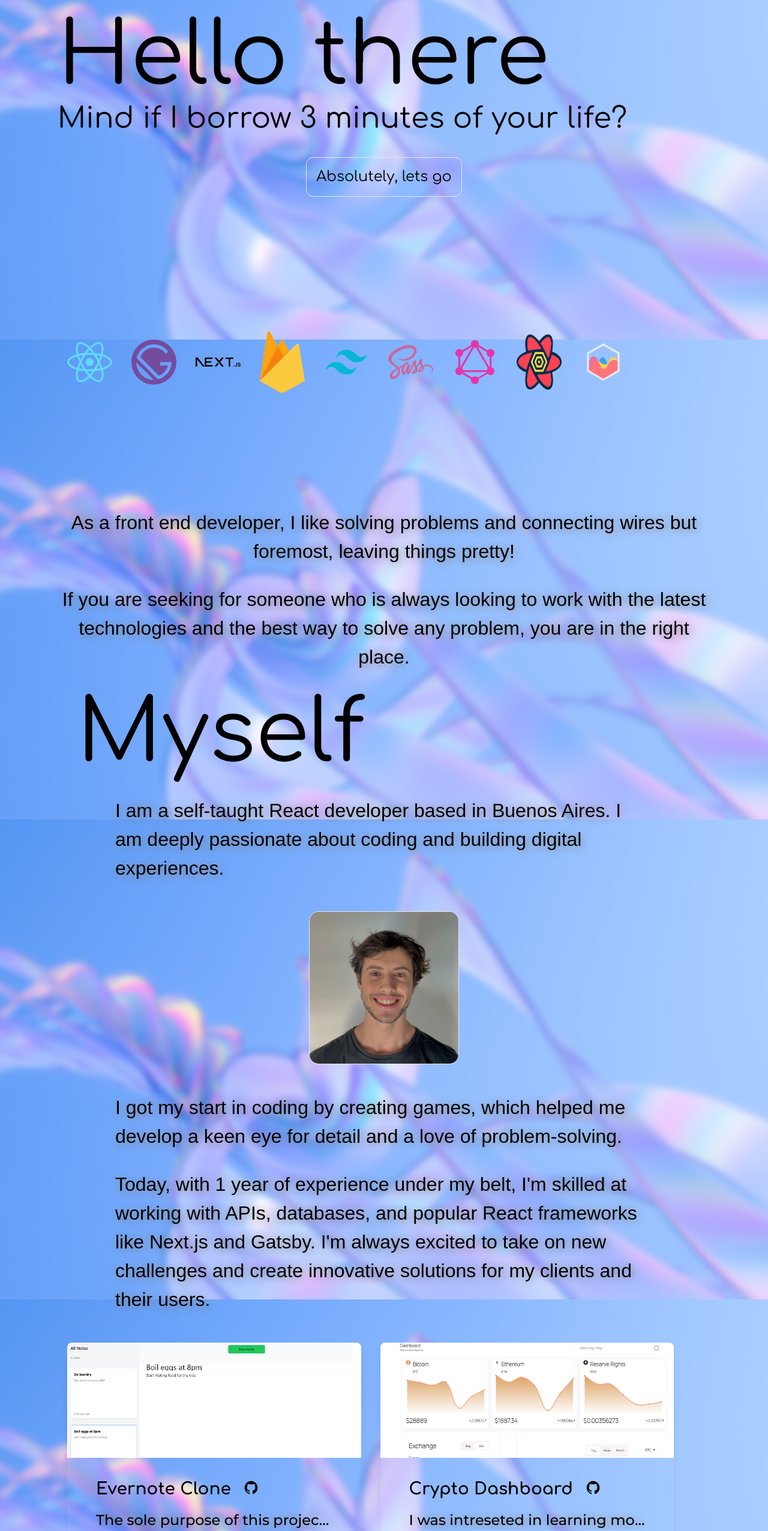
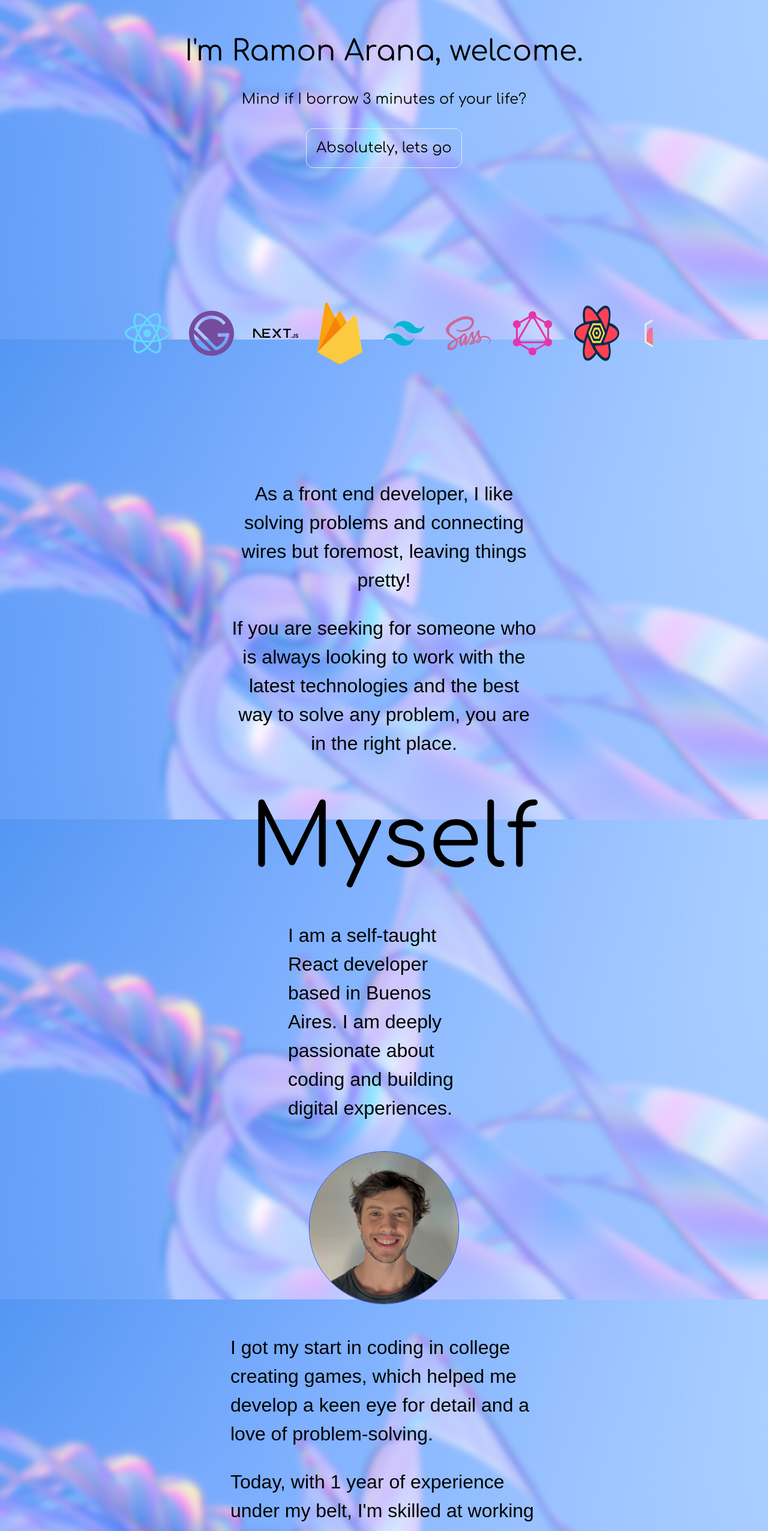
Before and after one commit to reymondar/personal-portfolio, a Next.js app: page / in a window 1280 px wide. Shown: the part 234-2786 px from the top of the page at 60% size. Built offline with nearby package versions, Linux system fonts and the light colour scheme.

Commit message:
full screen bug fix

```diff
--- a/src/components/Portfolio.tsx
+++ b/src/components/Portfolio.tsx
@@ -1,7 +1,6 @@
 import React, { useState } from 'react'
 import Image from 'next/image'
 import projects from "../../public/projects.json"
-import githubIcon from '../../public/github.png'
 type projectType = {
     title:string,
     skills:string[],
@@ -26,23 +25,20 @@ const Project = ({title , skills , description , link , github , impo , preview}
     }
 
     return(
-    <div onClick={handleClick} className={`${isOpened ? 'bg-white bg-opacity-70' : ''} lg:w-[45%] rounded overflow-hidden shadow-lg my-6 hover:cursor-pointer md:hover:shadow-orange-300 transition-all hue-rotate-60 mx-2`}>
+    <div onClick={handleClick} className={`${isOpened ? 'bg-white bg-opacity-70' : ''} lg:w-[45%] rounded overflow-hidden shadow-lg my-6 hover:cursor-pointer md:hover:shadow-orange-300 transition-all hue-rotate-60 mx-2 h-fit`}>
         <div onClick={handleOpen} className='h-24 bg-white -hue-rotate-60' style={{backgroundImage: `url(${preview})`,backgroundSize:'cover'}}></div>
-        <div className="px-2 sm:px-6 py-4 overflow-hidden">
-            <div className="flex align-middle font-bold text-sm mb-2 ">
-                <h1 className='self-center'>{title}</h1>
+        <div className="px-2 sm:px-6 py-2 sm:py-4 overflow-hidden">
+            <div className="flex align-middle mb-2 ">
+                <h1 className='self-center font-bold text-xs sm:text-sm'>{title}</h1>
                 <a href={github} target="_blank" className='hover:cursor-pointer hover:text-orange-500 text-xs/[0.4rem]'>
                     <Image alt='githublogo' src='/github.png' width={35} height={35} className='object-contain ml-2' />
                 </a>
             </div>
-            <p className={`font-monserrat text-xs/[0.4rem] lg:text-xs leading-6 ${isOpened ? '' : 'truncate' } transition-all`}>{description}</p>
-        </div>
-        <div className='px-2 sm:px-6 overflow-x-hidden'>
-            <p className="text-gray-300 text-xs/[0.4rem] py-1"></p>
+            <p className={`font-monserrat text-[0.4rem]/[1rem] lg:text-xs sm:leading-8 ${isOpened ? '' : 'truncate' } transition-all`}>{description}</p>
         </div>
         <div className="m-2 sm:px-6 sm:py-2">
             {skills.map(skill =>{
-                return  <span key={skill} className="inline-block bg-orange-100 rounded-full p-2 text-xs/[0.2rem] font-semibold text-gray-700 mr-1 sm:mr-2 mb-2 hover:bg-yellow-500 hover:cursor-default hover:text-gray-100 transition-all">{skill}</span>
+                return  <span key={skill} className="inline-block bg-orange-100 rounded-full p-1 sm:p-2 text-[0.4rem] font-semibold text-gray-700 mr-1 sm:mr-2 mb-2 hover:bg-yellow-500 hover:cursor-default hover:text-gray-100 transition-all">{skill}</span>
                 })}
         </div>
     </div>
--- a/src/components/slider.tsx
+++ b/src/components/slider.tsx
@@ -9,7 +9,7 @@ const Slider = ({images}: sliderProps) => {
 
 
   return (
-        <div className='flex overflow-x-scroll scrollbar-hide'>
+        <div className='flex justify-around overflow-x-scroll scrollbar-hide'>
         {images.map((tool, index) => {
             return <Image
             className='mx-2'
--- a/src/pages/index.tsx
+++ b/src/pages/index.tsx
@@ -82,37 +82,34 @@ console.log('useffect run')
   }
 
   return (
-    <div className='bg-main px-1 sm:px-4 lg:px-12'>
+    <div className='bg-main px-1 sm:px-4 lg:px-24'>
         <NavBar goingDown={goingDown} handleClick={handleClick} />
         <div className='w-full flex flex-col place-content-center pt-32'>
-                  <h1 className='text-5xl lg:text-7xl'>Hello there</h1>
-                  <h2 className='text-2xl'>Mind if I borrow 3 minutes of your life?</h2>
+          <h2 className='text-center my-4 sm:text-2xl'>{`I'm Ramon Arana, welcome.`}</h2>
+          <h2 className='text-center text-xs'>Mind if I borrow 3 minutes of your life?</h2>
           <button onClick={handleClick} className='self-center w-fit text-xs my-4 p-2 border rounded-md bg-opacity-5'><a href='#myself'>Absolutely, lets go</a></button>
           <div className='pt-24 text-center w-full'>
             <Slider images={toolLogos} />
-                    <section className='pt-24'>
+            <section className='pt-24 lg:px-24'>
               <p className='mb-4 slides opacity-0 transition-all' id="myself">As a front end developer, I like solving problems and connecting wires but foremost, leaving things pretty!</p>
               <p className='slides opacity-0 transition-all'>If you are seeking for someone who is always looking to work with the latest technologies and the best way to solve any problem, you are in the right place. </p>
             </section>
           </div>
         </div>
-                <div className='w-full'>
-                  <h1 className='text-7xl p-1 pb-4 sm:p-4 slides opacity-0 transition-all'>Myself</h1>
+        <div className='w-full lg:px-24'>
+          <h1 className='text-center text-4xl sm:text-7xl p-3 pb-4 sm:p-4 sm:py-8 slides opacity-0 transition-all'>Myself</h1>
           <p className='lg:px-12 slides opacity-0 transition-all'>I am a self-taught React developer based in Buenos Aires. I am deeply passionate about coding and building digital experiences.</p>
         </div>
         <div className='w-full flex justify-center py-6 slides opacity-0 transition-all'>
-                 <Image src={myself} alt="myself" width={250} height={250} className='border border-solid rounded-lg object-contain' />
+          <Image src={myself} alt="myself" width={250} height={250} className='border border-solid border-blue-700 rounded-full object-contain' />
         </div>
-                <div className='w-full lg:px-12'>
-                <p className='slides opacity-0 transition-all'>I got my start in coding by creating games, which helped me develop a keen eye for detail and a love of problem-solving.</p>
+        <div className='w-full lg:px-24'>
+          <p className='slides opacity-0 transition-all'>I got my start in coding in college creating games, which helped me develop a keen eye for detail and a love of problem-solving.</p>
           <p className='mt-4 slides opacity-0 transition-all'>{`Today, with 1 year of experience under my belt, I'm skilled at working with APIs, databases, and popular React frameworks like Next.js and Gatsby. I'm always excited to take on new challenges and create innovative solutions for my clients and their users.`}</p>
         </div>
         <div id="portfolio" className='slides opacity-0 transition-all'>
           <Portfolio />
         </div>
-
     </div>
-
-
   )
 }
--- a/src/styles/globals.css
+++ b/src/styles/globals.css
@@ -33,9 +33,8 @@ p {
   font-family: 'monserrat', sans-serif;
   color: black;
   font-weight: 500;
-  text-shadow: 2px 2px 15px gray;
+
 }
-
 .bg-main {
   background-image: url('../../public/meld-blur.jpg');
   background-repeat: no-repeat;
```
Lines whose indentation alone changed are shown as unchanged.
